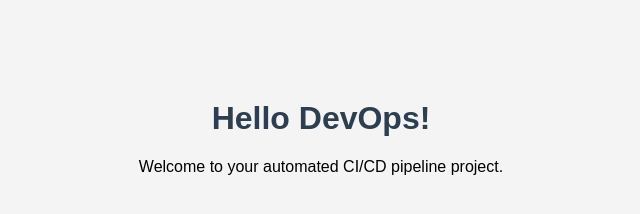
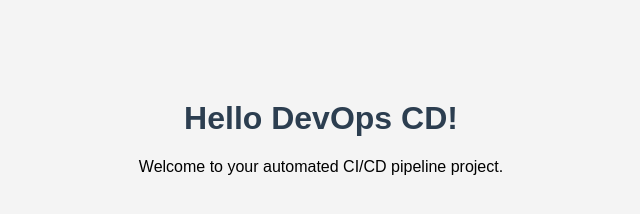
Before and after one commit to Abhi140804/devops-webapp, a plain HTML site: page index.html in a window 1280 px wide. Shown: the whole page, without its empty margins (319-959 px from the left). Drawn offline with Linux system fonts and the light colour scheme.

Commit message:
Test auto-deploy

```diff
--- a/index.html
+++ b/index.html
@@ -16,7 +16,7 @@
     </style>
 </head>
 <body>
-    <h1>Hello DevOps!</h1>
+    <h1>Hello DevOps CD!</h1>
     <p>Welcome to your automated CI/CD pipeline project.</p>
 </body>
 </html>
```
